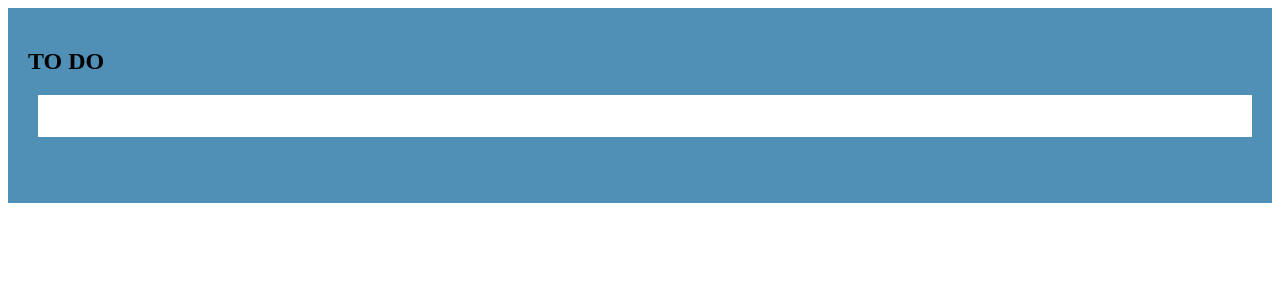
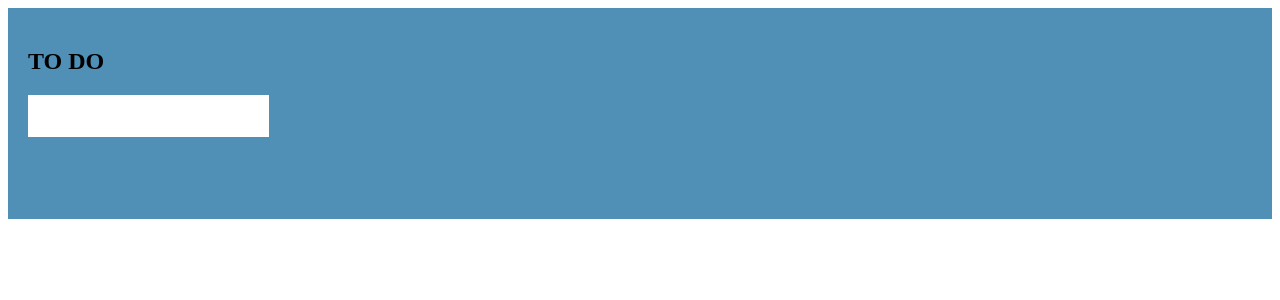
Before and after one commit to xolin/prova-todo, a Nuxt app: page / in a window 1280 px wide. Shown: the top 300 px of the page. Built offline with nearby package versions, Linux system fonts and the light colour scheme.

Commit message:
move elements outside ul elem

```diff
--- a/components/TodoList.vue
+++ b/components/TodoList.vue
@@ -1,9 +1,9 @@
 <template>
     <div id="list-root">
         <h2>TO DO</h2>
+        <input type="text" v-on:change="event => addTask(event)" />
+        <div ref="errors" id="errors" hidden>{{errors}}</div>
         <ul>
-            <input type="text" v-on:change="event => addTask(event)" />
-            <div ref="errors" id="errors" hidden>{{errors}}</div>
             <li v-for="task in tasks" :key="task.id" :data-id="task.id">
                 <div class="icon" v-on:click="toogleTaskState(task.id)">
                     <img :src="!task.done ? '/icons/circle-solid.svg' : '/icons/circle-check-solid.svg'" />
```
